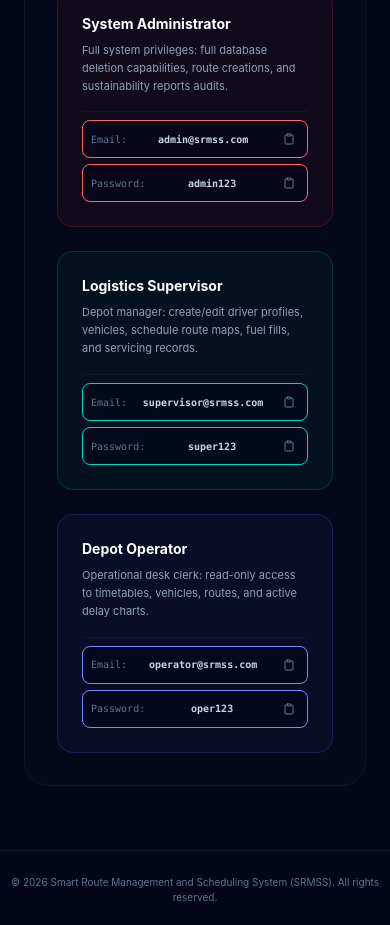
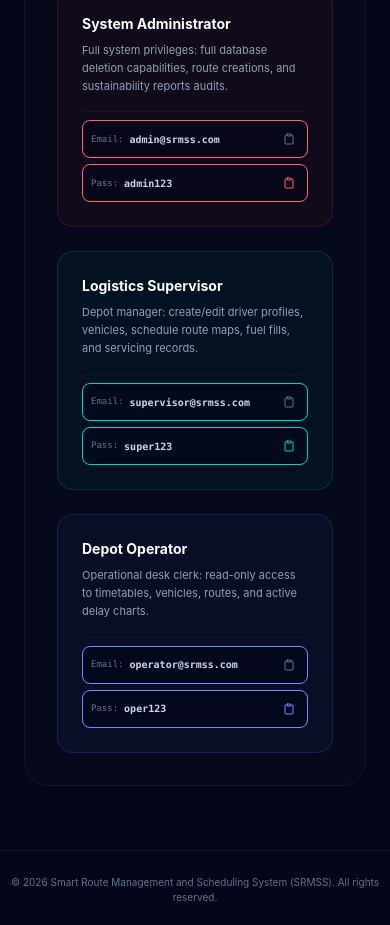
Before and after one commit to gowsi-03/srmss_frontend, a React (Vite) app: page / in a window 390 px wide. Shown: the part 1820-2745 px from the top of the page. Built offline with nearby package versions, Linux system fonts and the light colour scheme.

Commit message:
Optimize landing page layout grid and credential items for fluid device responsiveness

```diff
--- a/src/pages/Landing.tsx
+++ b/src/pages/Landing.tsx
@@ -107,7 +107,7 @@ const Landing: React.FC = () => {
         </div>
 
         {/* Feature Cards Grid */}
-        <section className="grid grid-cols-1 md:grid-cols-4 gap-6 mt-20">
+        <section className="grid grid-cols-1 sm:grid-cols-2 lg:grid-cols-4 gap-6 mt-20">
           <div className="p-6 bg-slate-900/50 border border-slate-900 hover:border-slate-800 rounded-2xl transition space-y-4">
             <span className="inline-block p-2.5 bg-teal-500/10 border border-teal-500/20 text-teal-400 rounded-xl">
               <CalendarDays size={20} />
@@ -158,7 +158,7 @@ const Landing: React.FC = () => {
             </p>
           </div>
 
-          <div className="grid grid-cols-1 md:grid-cols-3 gap-6">
+          <div className="grid grid-cols-1 sm:grid-cols-2 lg:grid-cols-3 gap-6">
             {credentials.map((cred, idx) => (
               <div
                 key={idx}
@@ -171,24 +171,28 @@ const Landing: React.FC = () => {
 
                 <div className="space-y-1.5 pt-2 border-t border-slate-900">
                   {/* Email row */}
-                  <div className="flex items-center justify-between bg-slate-950/60 p-2 rounded-lg border border-slate-850">
-                    <span className="text-[10px] font-mono text-slate-500">Email:</span>
-                    <span className="text-[10px] font-mono text-slate-300 font-semibold">{cred.email}</span>
+                  <div className="flex items-center justify-between gap-1 bg-slate-950/60 p-2 rounded-lg border border-slate-850 overflow-hidden">
+                    <div className="flex items-center space-x-1.5 min-w-0">
+                      <span className="text-[9px] font-mono text-slate-500 shrink-0">Email:</span>
+                      <span className="text-[10px] font-mono text-slate-300 font-semibold truncate" title={cred.email}>{cred.email}</span>
+                    </div>
                     <button
                       onClick={() => copyToClipboard(cred.email, `${cred.role}-email`)}
-                      className="p-1 hover:bg-slate-800 rounded transition cursor-pointer text-slate-500 hover:text-slate-300"
+                      className="p-1 hover:bg-slate-850 rounded transition cursor-pointer text-slate-500 hover:text-slate-300 shrink-0"
                     >
                       {copiedText === `${cred.role}-email` ? <Check size={12} className="text-teal-400" /> : <Clipboard size={12} />}
                     </button>
                   </div>
 
                   {/* Password row */}
-                  <div className="flex items-center justify-between bg-slate-950/60 p-2 rounded-lg border border-slate-850">
-                    <span className="text-[10px] font-mono text-slate-500">Password:</span>
-                    <span className="text-[10px] font-mono text-slate-300 font-semibold">{cred.pass}</span>
+                  <div className="flex items-center justify-between gap-1 bg-slate-950/60 p-2 rounded-lg border border-slate-850 overflow-hidden">
+                    <div className="flex items-center space-x-1.5 min-w-0">
+                      <span className="text-[9px] font-mono text-slate-500 shrink-0">Pass:</span>
+                      <span className="text-[10px] font-mono text-slate-300 font-semibold truncate" title={cred.pass}>{cred.pass}</span>
+                    </div>
                     <button
                       onClick={() => copyToClipboard(cred.pass, `${cred.role}-pass`)}
-                      className="p-1 hover:bg-slate-800 rounded transition cursor-pointer text-slate-500 hover:text-slate-300"
+                      className="p-1 hover:bg-slate-850 rounded transition cursor-pointer text-slate-550 hover:text-slate-300 shrink-0"
                     >
                       {copiedText === `${cred.role}-pass` ? <Check size={12} className="text-teal-400" /> : <Clipboard size={12} />}
                     </button>
```
